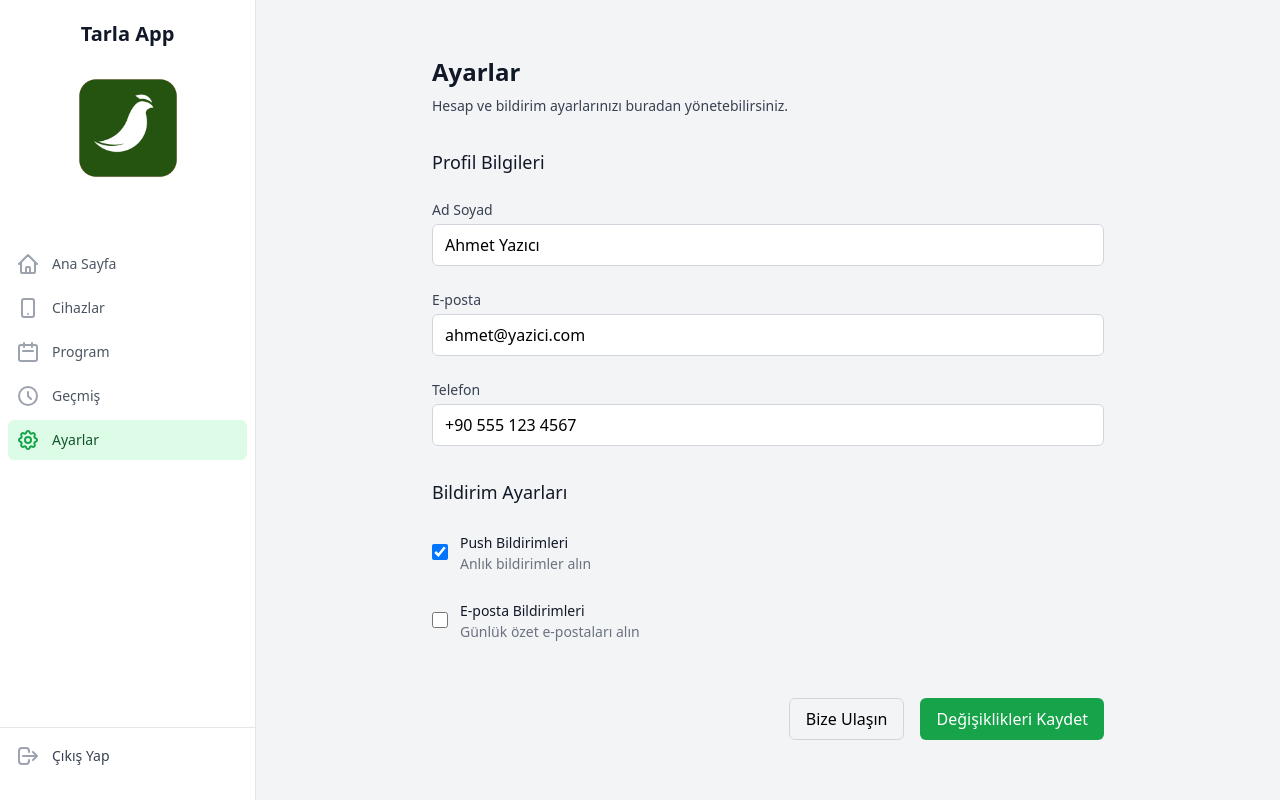
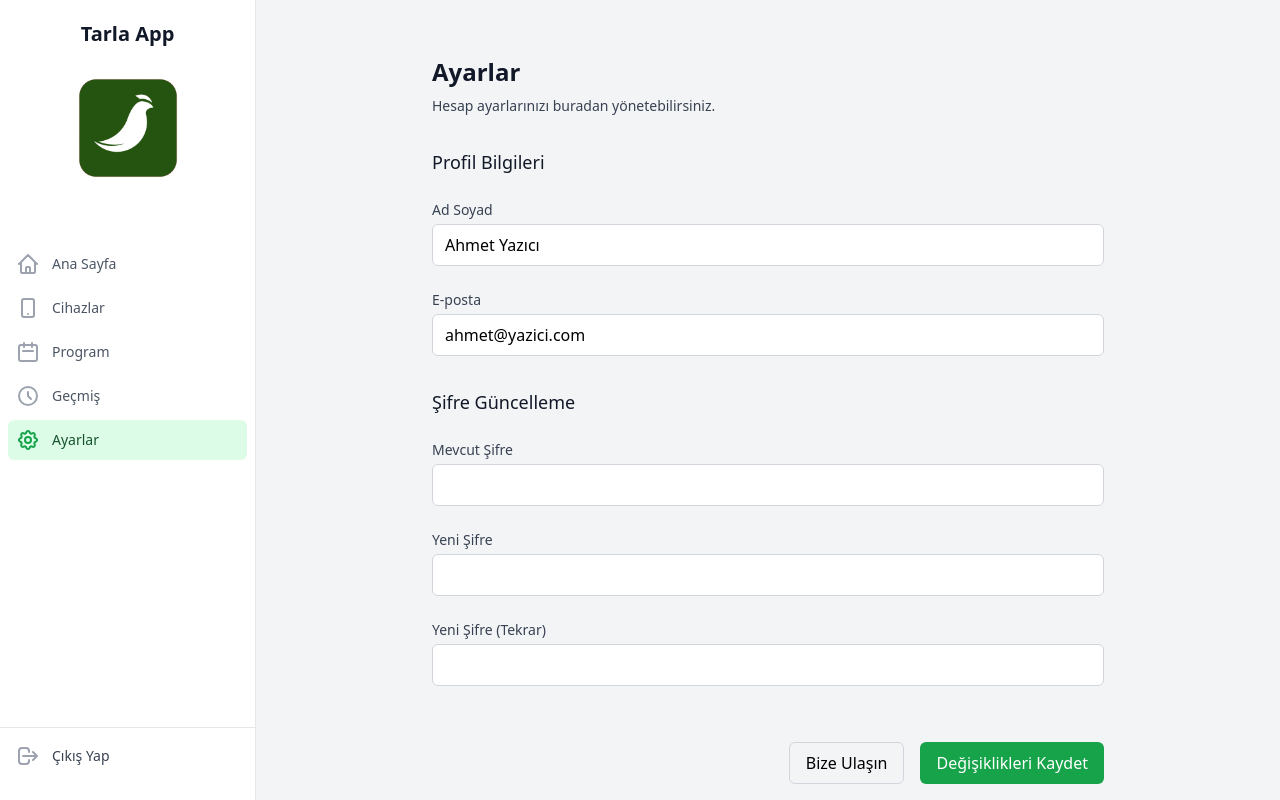
Before and after one commit to Avkar-Yazilim/iot-system-management, a React (Vite) app in the folder frontend/iot-system-management-frontend/: page /settings in a window 1280 px wide. Built offline with nearby package versions, Linux system fonts and the light colour scheme; sample sign-in values are in the browser's storage.

Commit message:
Refactor Settings component

```diff
--- a/frontend/iot-system-management-frontend/src/pages/Settings.jsx
+++ b/frontend/iot-system-management-frontend/src/pages/Settings.jsx
@@ -1,27 +1,20 @@
-import { useState } from "react";
 import { useForm } from "react-hook-form";
 
 export default function Settings() {
-  const [notifications, setNotifications] = useState({
-    push: true,
-    email: false,
-  });
-
   const {
     register,
     handleSubmit,
     formState: { errors },
+    watch,
   } = useForm({
     defaultValues: {
       name: "Ahmet Yazıcı",
       email: "ahmet@yazici.com",
-      phone: "+90 555 123 4567",
     },
   });
 
   const onSubmit = (data) => {
     console.log(data);
-    console.log(notifications);
   };
 
   return (
@@ -29,7 +22,7 @@ export default function Settings() {
       <div className="max-w-2xl mx-auto">
         <h1 className="text-2xl font-semibold text-gray-900">Ayarlar</h1>
         <p className="mt-2 text-sm text-gray-700">
-          Hesap ve bildirim ayarlarınızı buradan yönetebilirsiniz.
+          Hesap ayarlarınızı buradan yönetebilirsiniz.
         </p>
 
         <form onSubmit={handleSubmit(onSubmit)} className="mt-8 space-y-8">
@@ -84,86 +77,85 @@ export default function Settings() {
                   </p>
                 )}
               </div>
+            </div>
+          </div>
+
+          {/* Şifre Güncelleme */}
+          <div>
+            <h3 className="text-lg font-medium text-gray-900">
+              Şifre Güncelleme
+            </h3>
+            <div className="mt-6 space-y-6">
+              <div>
+                <label
+                  htmlFor="currentPassword"
+                  className="block text-sm font-medium text-gray-700"
+                >
+                  Mevcut Şifre
+                </label>
+                <input
+                  type="password"
+                  id="currentPassword"
+                  {...register("currentPassword", {
+                    required: "Mevcut şifrenizi girmelisiniz"
+                  })}
+                  className="input mt-1"
+                />
+                {errors.currentPassword && (
+                  <p className="mt-1 text-sm text-red-600">
+                    {errors.currentPassword.message}
+                  </p>
+                )}
+              </div>
 
               <div>
                 <label
-                  htmlFor="phone"
+                  htmlFor="newPassword"
                   className="block text-sm font-medium text-gray-700"
                 >
-                  Telefon
+                  Yeni Şifre
                 </label>
                 <input
-                  type="tel"
-                  id="phone"
-                  {...register("phone", {
-                    required: "Telefon numarası gereklidir",
-                    pattern: {
-                      value:
-                        /^(\+90|0)?\s*([0-9]{3})\s*([0-9]{3})\s*([0-9]{2})\s*([0-9]{2})$/,
-                      message: "Geçersiz telefon numarası",
-                    },
+                  type="password"
+                  id="newPassword"
+                  {...register("newPassword", {
+                    required: "Yeni şifre gereklidir",
+                    minLength: {
+                      value: 8,
+                      message: "Şifre en az 8 karakter olmalıdır"
+                    }
                   })}
                   className="input mt-1"
                 />
-                {errors.phone && (
+                {errors.newPassword && (
                   <p className="mt-1 text-sm text-red-600">
-                    {errors.phone.message}
+                    {errors.newPassword.message}
                   </p>
                 )}
               </div>
-            </div>
-          </div>
 
-          {/* Bildirim Ayarları */}
-          <div>
-            <h3 className="text-lg font-medium text-gray-900">
-              Bildirim Ayarları
-            </h3>
-            <div className="mt-6 space-y-6">
-              <div className="flex items-center">
+              <div>
+                <label
+                  htmlFor="confirmPassword"
+                  className="block text-sm font-medium text-gray-700"
+                >
+                  Yeni Şifre (Tekrar)
+                </label>
                 <input
-                  type="checkbox"
-                  id="push"
-                  checked={notifications.push}
-                  onChange={(e) =>
-                    setNotifications({
-                      ...notifications,
-                      push: e.target.checked,
-                    })
-                  }
-                  className="h-4 w-4 text-primary-600 focus:ring-primary-500 border-gray-300 rounded"
+                  type="password"
+                  id="confirmPassword"
+                  {...register("confirmPassword", {
+                    required: "Şifrenizi tekrar girmelisiniz",
+                    validate: (value) =>
+                      value === watch("newPassword") || "Şifreler eşleşmiyor"
+                  })}
+                  className="input mt-1"
                 />
-                <label htmlFor="push" className="ml-3">
-                  <span className="text-sm font-medium text-gray-900">
-                    Push Bildirimleri
-                  </span>
-                  <p className="text-sm text-gray-500">
-                    Anlık bildirimler alın
+                {errors.confirmPassword && (
+                  <p className="mt-1 text-sm text-red-600">
+                    {errors.confirmPassword.message}
                   </p>
-                </label>
-              </div>
-
-              <div className="flex items-center">
-                <input
-                  type="checkbox"
-                  id="email-notifications"
-                  checked={notifications.email}
-                  onChange={(e) =>
-                    setNotifications({
-                      ...notifications,
-                      email: e.target.checked,
-                    })
-                  }
-                  className="h-4 w-4 text-primary-600 focus:ring-primary-500 border-gray-300 rounded"
-                />
-                <label htmlFor="email-notifications" className="ml-3">
-                  <span className="text-sm font-medium text-gray-900">
-                    E-posta Bildirimleri
-                  </span>
-                  <p className="text-sm text-gray-500">
-                    Günlük özet e-postaları alın
-                  </p>
-                </label>
+                )}
               </div>
             </div>
           </div>
```
